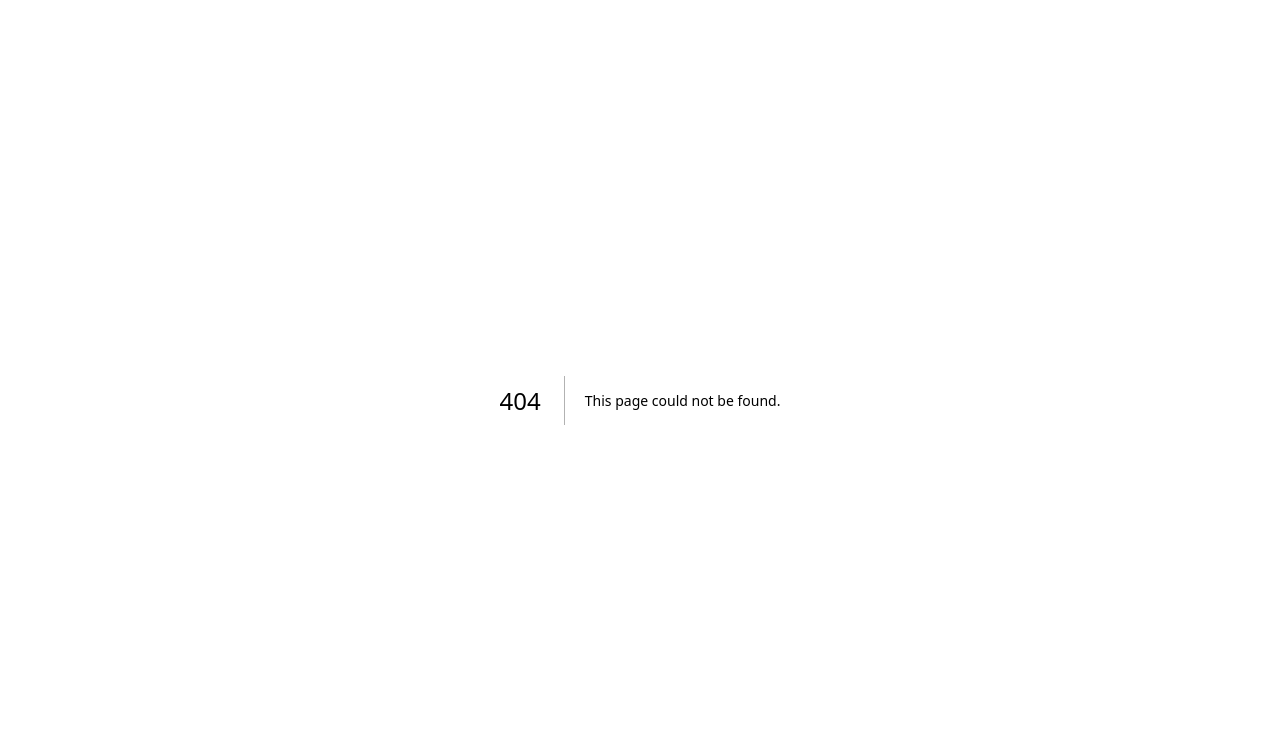
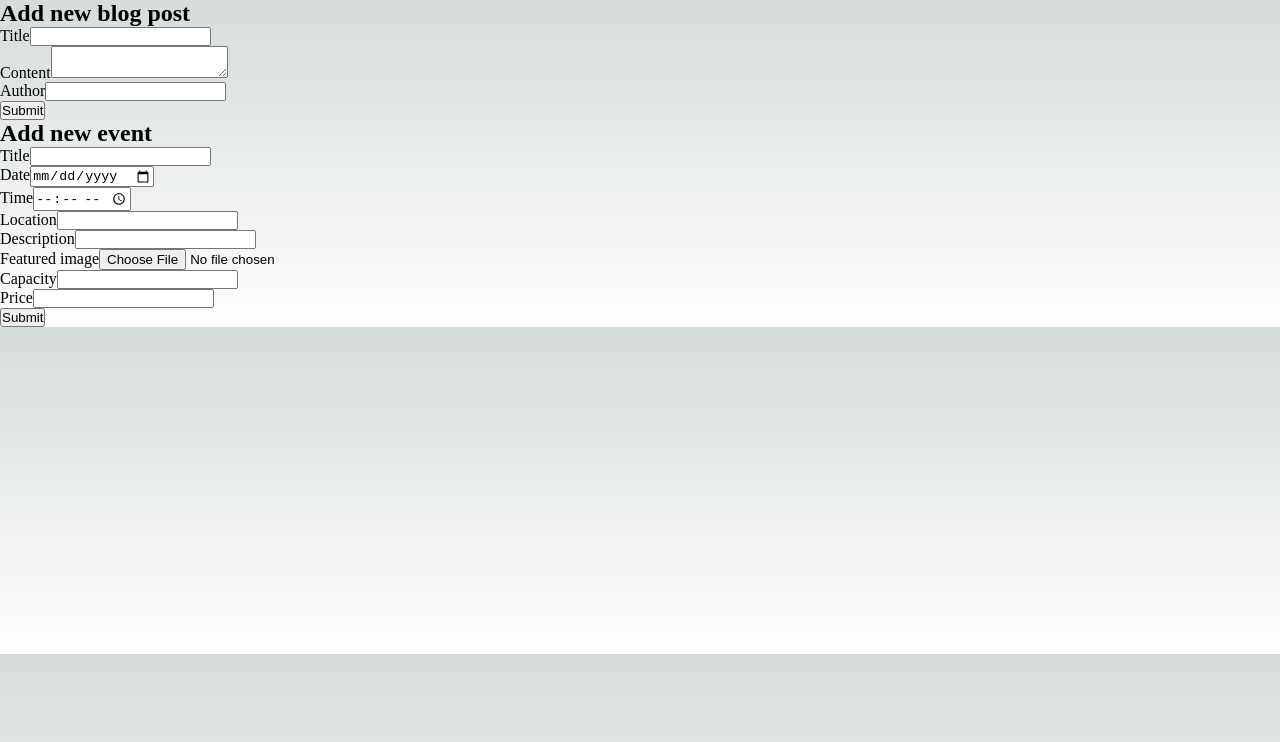
Before and after one commit to im-movement/immovement, a Next.js app: page /dashboard in a window 1280 px wide. Before the commit this address had no page. Shown: the top 742 px of the page. Built offline with nearby package versions, Linux system fonts and the light colour scheme; no server answers.

Commit message:
add firebase

```diff
--- /dev/null
+++ b/components/Input.tsx
@@ -0,0 +1,20 @@
+import React from 'react';
+import styles from '@/styles/Input.module.scss'
+
+
+interface InputProps {
+  title: string;
+  type?: "text" | "number" | "date" | "time" | "file";
+  value: string;
+  setValue: (v: string) => void;
+}
+
+export const Input: React.FC<InputProps> = ({ title, type = "text", value, setValue }) => {
+
+    return (
+      <div>
+        <label htmlFor={title}>{title}</label>
+        <input onChange={(event) => setValue(event.target.value)} id={title} type={type} value={value}></input>
+      </div>
+    )
+};
--- /dev/null
+++ b/components/NewEventForm.tsx
@@ -0,0 +1,66 @@
+import { useState } from 'react';
+// import 'firebase/firestore';
+import { addEvent, NewEvent } from '@/firebase/addData';
+import { Input } from './Input';
+
+const NewEventForm = () => {
+  const [title, setTitle] = useState('');
+  const [date, setDate] = useState('');
+  const [time, setTime] = useState('');
+  const [location, setLocation] = useState('');
+  const [description, setDescription] = useState('');
+  const [featuredImage, setFeaturedImage] = useState('');
+  const [capacity, setCapacity] = useState('');
+  const [price, setPrice] = useState('');
+
+  const handleSubmit = async (e: React.FormEvent<HTMLFormElement>) => {
+    e.preventDefault();
+
+    const newEvent: NewEvent = {
+      title,
+      date,
+      time,
+      location,
+      description,
+      featuredImage,
+      capacity,
+      price,
+    };
+
+    try {
+      await addEvent(newEvent)
+    } catch (error) {
+      console.error('Error adding event:', error);
+      // TODO: log
+    }
+
+    // Reset form field
+    setTitle('');
+    setDate('');
+    setTime('');
+    setLocation('');
+    setDescription('');
+    setFeaturedImage('');
+    setCapacity('');
+    setPrice('');
+  };
+
+  return (
+    <form onSubmit={handleSubmit}>
+      <div>
+        <Input title="Title" value={title} setValue={setTitle}/>
+        <Input title="Date" type="date" value={date} setValue={setDate}/>
+        <Input title="Time" type="time" value={time} setValue={setTime}/>
+        <Input title="Location" value={location} setValue={setLocation}/>
+        <Input title="Description" value={description} setValue={setDescription}/>
+        <Input title="Featured image" type="file" value={featuredImage} setValue={setFeaturedImage}/>
+        <Input title="Capacity" type="number" value={capacity} setValue={setCapacity}/>
+        <Input title="Price" type="number" value={price} setValue={setPrice}/>
+      </div>
+
+      <button type="submit">Submit</button>
+    </form>
+  );
+};
+
+export default NewEventForm;
--- /dev/null
+++ b/components/NewPostForm.tsx
@@ -0,0 +1,72 @@
+import { useState } from 'react';
+import 'firebase/firestore';
+import {addData, addBlogPost} from '@/firebase/addData';
+
+
+interface BlogPost {
+  title: string;
+  content: string;
+  author: string;
+}
+
+const NewPostForm = () => {
+  const [title, setTitle] = useState('');
+  const [content, setContent] = useState('');
+  const [author, setAuthor] = useState('');
+
+  const handleSubmit = async (event: React.FormEvent<HTMLFormElement>) => {
+    event.preventDefault();
+
+    const newPost: BlogPost = {
+      title,
+      content,
+      author
+    };
+
+    try {
+      await addBlogPost(newPost)
+      console.log(`New blog post ${title} added to Firestore!`);
+    } catch (error) {
+      console.error('Error adding blog post:', error);
+    }
+
+    // Reset the form fields
+    setTitle('');
+    setContent('');
+    setAuthor('');
+  };
+
+  return (
+    <form onSubmit={handleSubmit}>
+      <div>
+        <label htmlFor="title">Title</label>
+        <input
+          id="title"
+          type="text"
+          value={title}
+          onChange={(event) => setTitle(event.target.value)}
+        />
+      </div>
+      <div>
+        <label htmlFor="content">Content</label>
+        <textarea
+          id="content"
+          value={content}
+          onChange={(event) => setContent(event.target.value)}
+        ></textarea>
+      </div>
+      <div>
+        <label htmlFor="author">Author</label>
+        <input
+          id="author"
+          type="text"
+          value={author}
+          onChange={(event) => setAuthor(event.target.value)}
+        />
+      </div>
+      <button type="submit">Submit</button>
+    </form>
+  );
+};
+
+export default NewPostForm;
--- /dev/null
+++ b/firebase/addData.ts
@@ -0,0 +1,52 @@
+import firebase_app from "./config";
+import { getFirestore, doc, setDoc, addDoc, serverTimestamp, collection } from "firebase/firestore";
+
+const db = getFirestore(firebase_app);
+export const addData = async (collection: any, id: any, data: any) => {
+  let result = null;
+  let error = null;
+
+  try {
+    result = await setDoc(doc(db, collection, id), data,
+    //  {
+    //   merge: true,
+    // }
+    );
+  } catch (e) {
+    error = e;
+  }
+
+  return { result, error };
+}
+
+export interface NewBlogPost {
+  title: string;
+  content: string;
+  author: string;
+}
+
+export const addBlogPost = ({title, content, author}: NewBlogPost) => {
+    const blogPostColRef = collection(db, 'blog-posts')
+    return addDoc(blogPostColRef, {
+      title,
+      content,
+      author,
+      publishDate: serverTimestamp(),
+  });
+};
+
+export interface NewEvent {
+  title: string;
+  date: string;
+  time: string;
+  location: string;
+  description: string;
+  featuredImage: string;
+  capacity: string;
+  price: string;
+}
+
+export const addEvent = ({title, date, time, location, description, featuredImage, capacity, price}: NewEvent) => {
+    const classColRef = collection(db, 'events')
+    return addDoc(classColRef, {title, date, time, location, description, featuredImage, capacity, price});
+};
--- /dev/null
+++ b/firebase/config.ts
@@ -0,0 +1,17 @@
+// Import the functions you need from the SDKs you need
+import { initializeApp, getApps } from "firebase/app";
+
+const firebaseConfig = {
+    apiKey: process.env.NEXT_PUBLIC_FIREBASE_API_KEY,
+    authDomain: process.env.NEXT_PUBLIC_FIREBASE_AUTH_DOMAIN,
+    projectId: process.env.NEXT_PUBLIC_FIREBASE_PROJECT_ID,
+    storageBucket: process.env.NEXT_PUBLIC_FIREBASE_STORAGE_BUCKET,
+    messagingSenderId: process.env.NEXT_PUBLIC_FIREBASE_MESSAGING_SENDER_ID,
+    appId: process.env.NEXT_PUBLIC_FIREBASE_APP_ID,
+    measurementId: process.env.NEXT_PUBLIC_FIREBASE_MEASUREMENT_ID,
+};
+
+// Initialize Firebase
+let firebase_app = getApps().length === 0 ? initializeApp(firebaseConfig) : getApps()[0];
+
+export default firebase_app;
--- a/package.json
+++ b/package.json
@@ -9,11 +9,14 @@
     "lint": "next lint"
   },
   "dependencies": {
+    "@firebase/app": "^0.9.8",
+    "@firebase/firestore": "^3.10.1",
     "@types/node": "18.14.2",
     "@types/react": "18.0.28",
     "@types/react-dom": "18.0.11",
     "eslint": "8.35.0",
     "eslint-config-next": "13.2.3",
+    "firebase": "^9.20.0",
     "next": "13.2.3",
     "react": "18.2.0",
     "react-dom": "18.2.0",
--- /dev/null
+++ b/pages/dashboard.tsx
@@ -0,0 +1,31 @@
+import Head from 'next/head'
+import styles from '@/styles/Dashboard.module.scss'
+import NewPostForm from '@/components/NewPostForm';
+import NewEventForm from '@/components/NewEventForm';
+
+
+const Dashboard = () => {
+  return (
+    <>
+      <Head>
+        <title>im movement - dashboard</title>
+        <meta name="description" content="Generated by create next app" />
+        <meta name="viewport" content="width=device-width, initial-scale=1" />
+        <link rel="icon" href="/favicon.ico" />
+      </Head>
+      <main className={styles.main}>
+
+        <section>
+          <h2>Add new blog post</h2>
+          <NewPostForm/>
+        </section>
+        <section>
+            <h2>Add new event</h2>
+            <NewEventForm/>
+        </section>
+      </main>
+    </>
+  )
+}
+
+export default Dashboard;
--- a/pages/index.tsx
+++ b/pages/index.tsx
@@ -1,8 +1,8 @@
 import Head from 'next/head'
 import Image from 'next/image'
 import styles from '@/styles/Home.module.scss'
-import hero from '../public/izzy.jpg'
 import { FaInstagram, FaTiktok } from 'react-icons/fa';
+import NewPostForm from '@/components/NewPostForm';
 // import { Button } from '@/components/button'
 
 // const inter = Inter({ subsets: ['latin'] })
--- a/tsconfig.json
+++ b/tsconfig.json
@@ -18,6 +18,6 @@
       "@/*": ["./*"]
     }
   },
-  "include": ["next-env.d.ts", "**/*.ts", "**/*.tsx"],
+  "include": ["next-env.d.ts", "**/*.ts", "**/*.tsx", "firebase/config.js", "firebase/config.js"],
   "exclude": ["node_modules"]
 }
```
Also changed, not shown: pages/_app.tsx (line endings or trailing spaces), styles/Dashboard.module.scss (added), styles/Input.module.scss (added), 1 other file (tests, documents, lock files or other folders).
